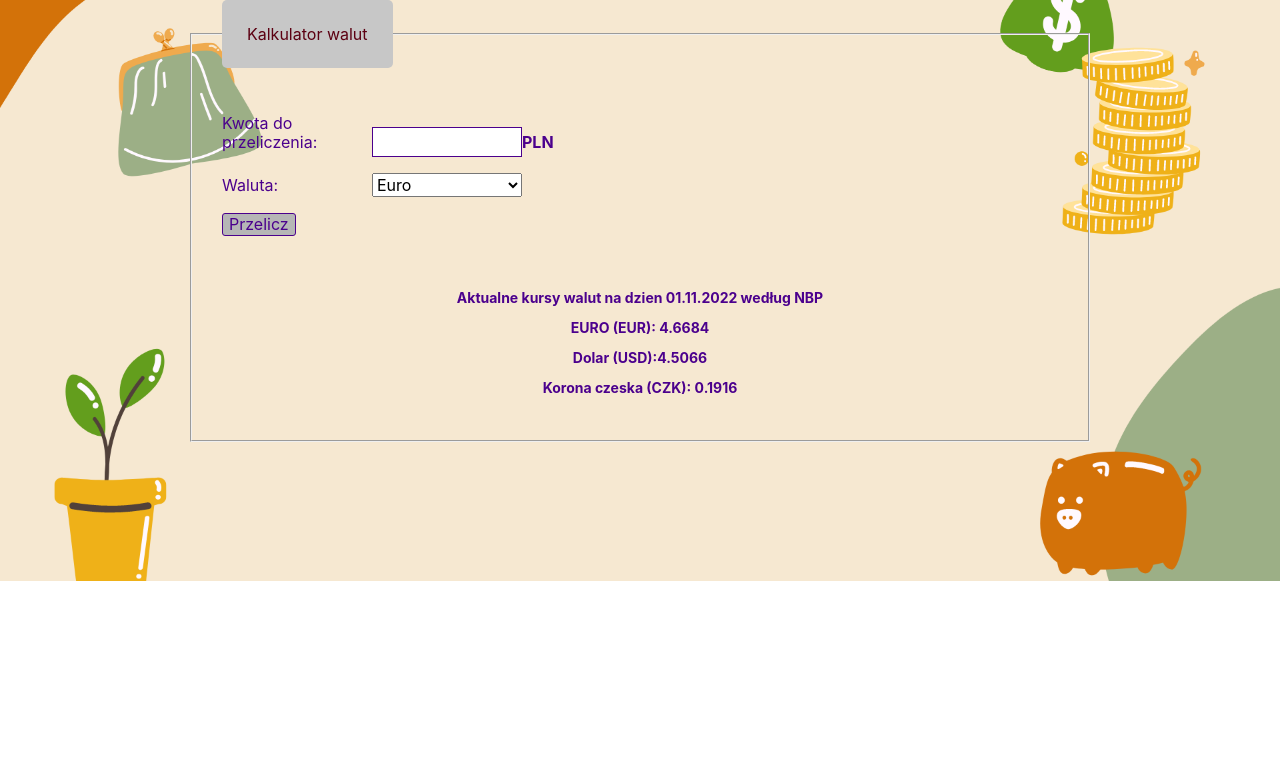
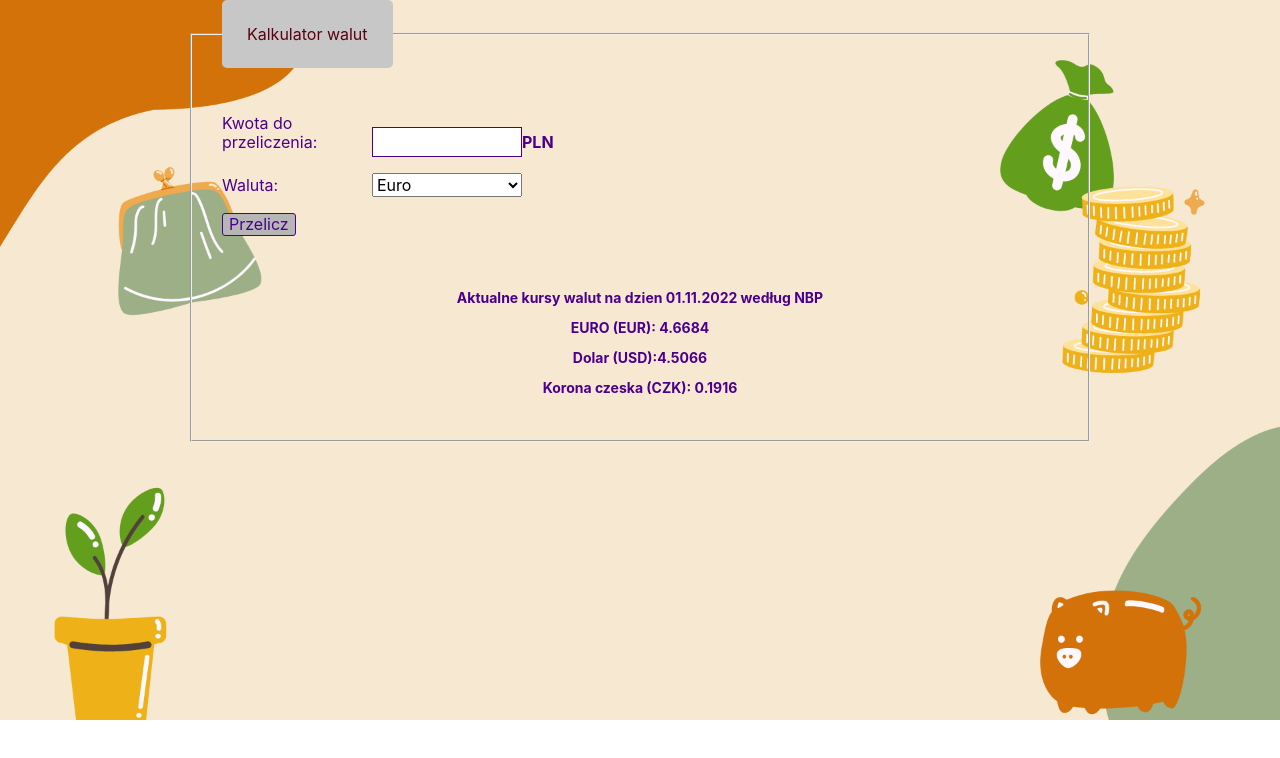
Before and after one commit to PrzemekBiernat1998/kantor-react, a React (Create React App) app: page / in a window 1280 px wide. Shown: the top 758 px of the page. Built offline with nearby package versions, Linux system fonts and the light colour scheme; a web font is replaced by a local one.

Commit message:
white bar on bottom repaired

```diff
--- a/src/index.css
+++ b/src/index.css
@@ -1,3 +1,12 @@
+html {
+  box-sizing: border-box;
+}
+
+*,
+::after,
+::before {
+  box-sizing: inherit;
+}
 body {
   margin: 0;
   font-family: -apple-system, BlinkMacSystemFont, 'Segoe UI', 'Roboto', 'Oxygen',
@@ -7,7 +16,6 @@ body {
   -moz-osx-font-smoothing: grayscale;
   background-image: url(./Image/background.png);
   background-repeat: no-repeat;
-  background-position: center;
   background-size: cover;
 }
 
```
